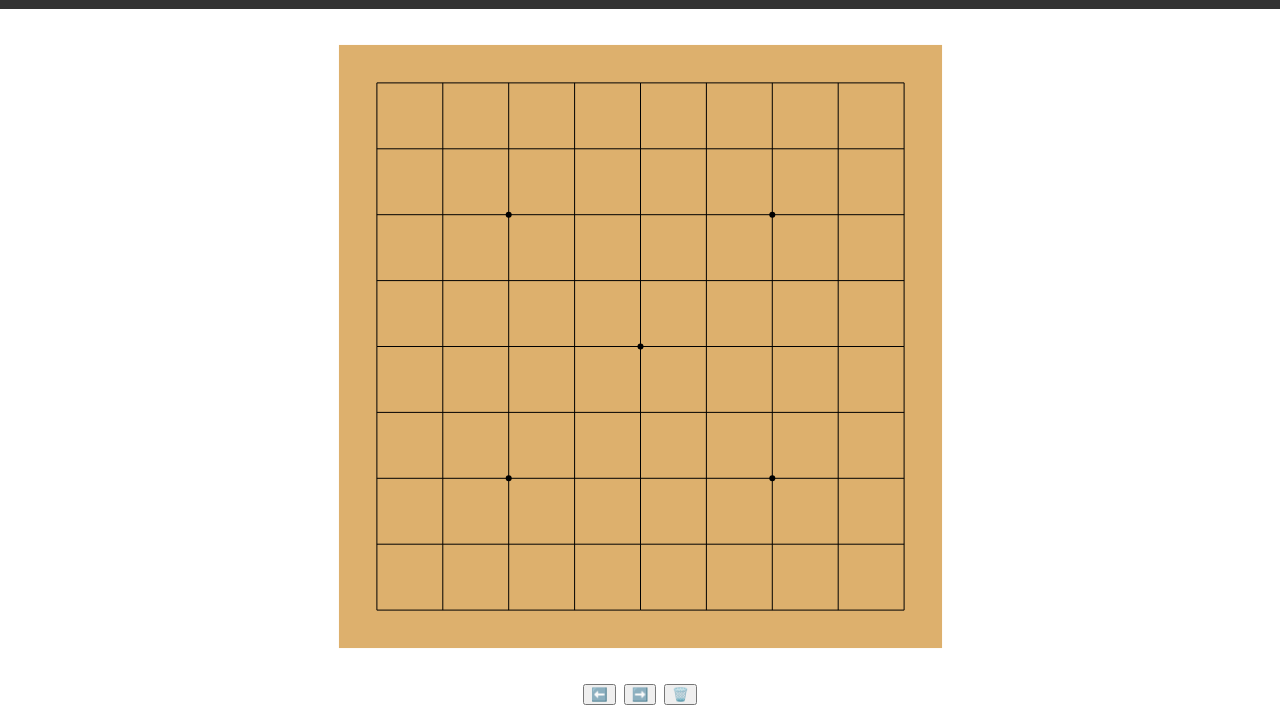
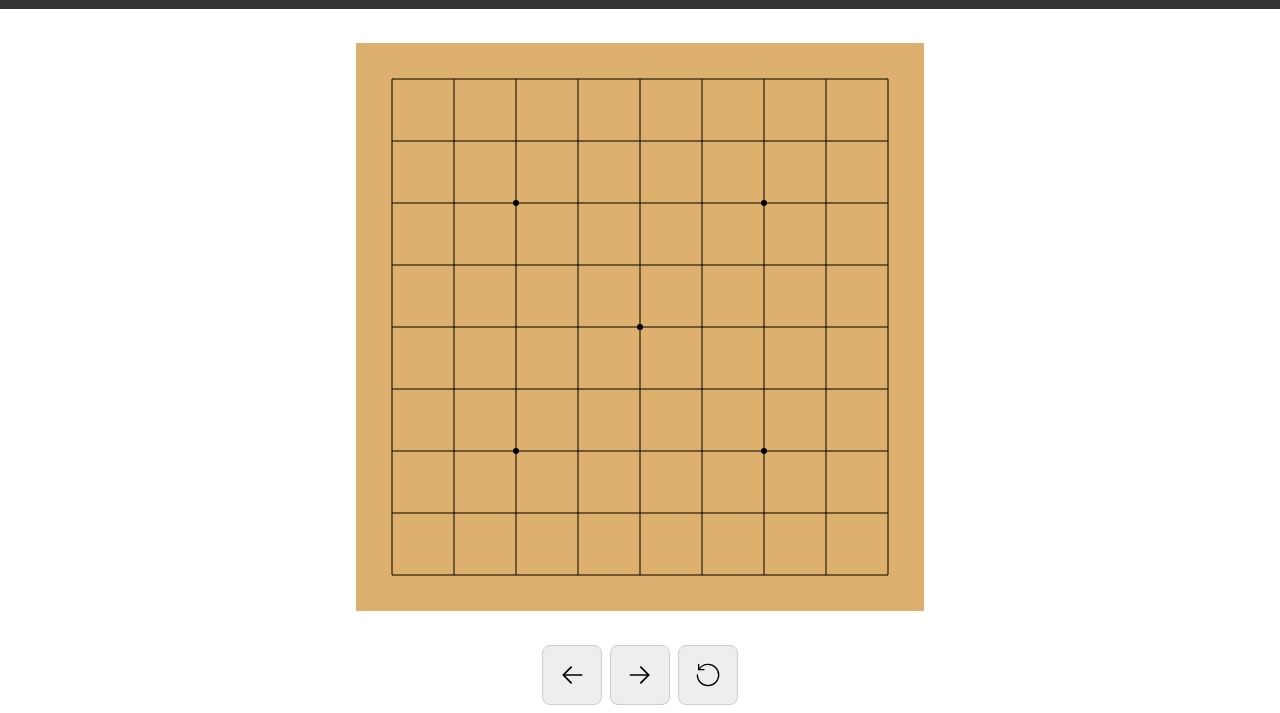
Before and after one commit to ryanhunter237/kifucompass, a website built with Vite: page index.html in a window 1280 px wide. Shown: the part 87-800 px from the top of the page. Built offline with nearby package versions, Linux system fonts and the light colour scheme.

Commit message:
style: update control buttons with icons

```diff
--- a/index.html
+++ b/index.html
@@ -47,6 +47,27 @@
         gap: 0.5rem;
         padding-bottom: 0.5rem;
       }
+
+      .control-btn {
+        background: #eee;
+        border: 1px solid #ccc;
+        border-radius: 8px;
+        width: 60px;
+        height: 60px;
+        display: flex;
+        justify-content: center;
+        align-items: center;
+        cursor: pointer;
+      }
+
+      .control-btn:hover {
+        background: #ddd;
+      }
+
+      .control-btn img {
+        width: 60%;
+        height: 60%;
+      }
     </style>
   </head>
   <body>
--- a/src/main.js
+++ b/src/main.js
@@ -15,6 +15,9 @@ import white07 from './assets/stones/white07_128.png';
 import white08 from './assets/stones/white08_128.png';
 import white09 from './assets/stones/white09_128.png';
 import white10 from './assets/stones/white10_128.png';
+import leftIcon from './assets/icons/left.svg';
+import rightIcon from './assets/icons/right.svg';
+import resetIcon from './assets/icons/reset.svg';
 
 const app = document.querySelector('#app');
 app.innerHTML = `
@@ -23,9 +26,15 @@ app.innerHTML = `
     <canvas id="board"></canvas>
   </div>
   <div class="controls">
-    <button id="back" title="Back">⬅️</button>
-    <button id="forward" title="Forward">➡️</button>
-    <button id="clear" title="Clear">🗑️</button>
+    <button id="back" title="Back" class="control-btn">
+      <img src="${leftIcon}" alt="Back" />
+    </button>
+    <button id="forward" title="Forward" class="control-btn">
+      <img src="${rightIcon}" alt="Forward" />
+    </button>
+    <button id="clear" title="Clear" class="control-btn">
+      <img src="${resetIcon}" alt="Clear" />
+    </button>
   </div>
   <div id="suggestion"></div>
 `;
```
Also changed, not shown: src/assets/icons/left.svg (renamed from src/assets/icons/back.svg), src/assets/icons/right.svg (added).
